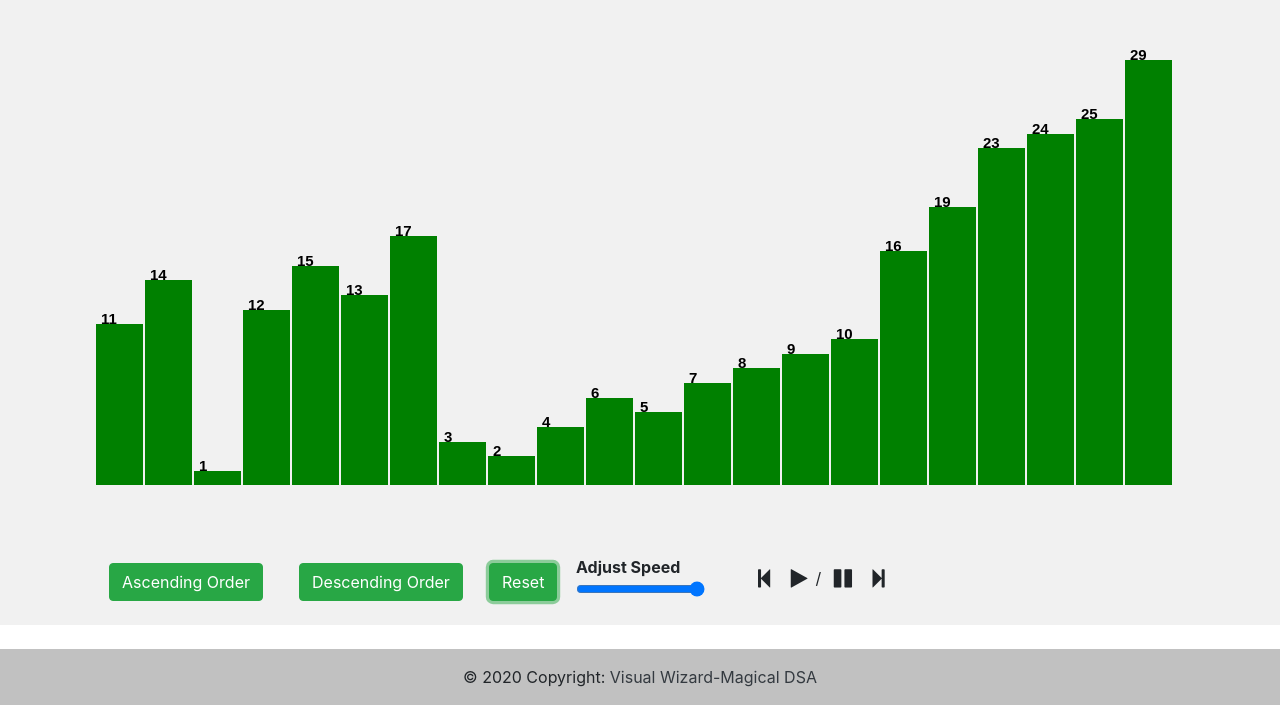
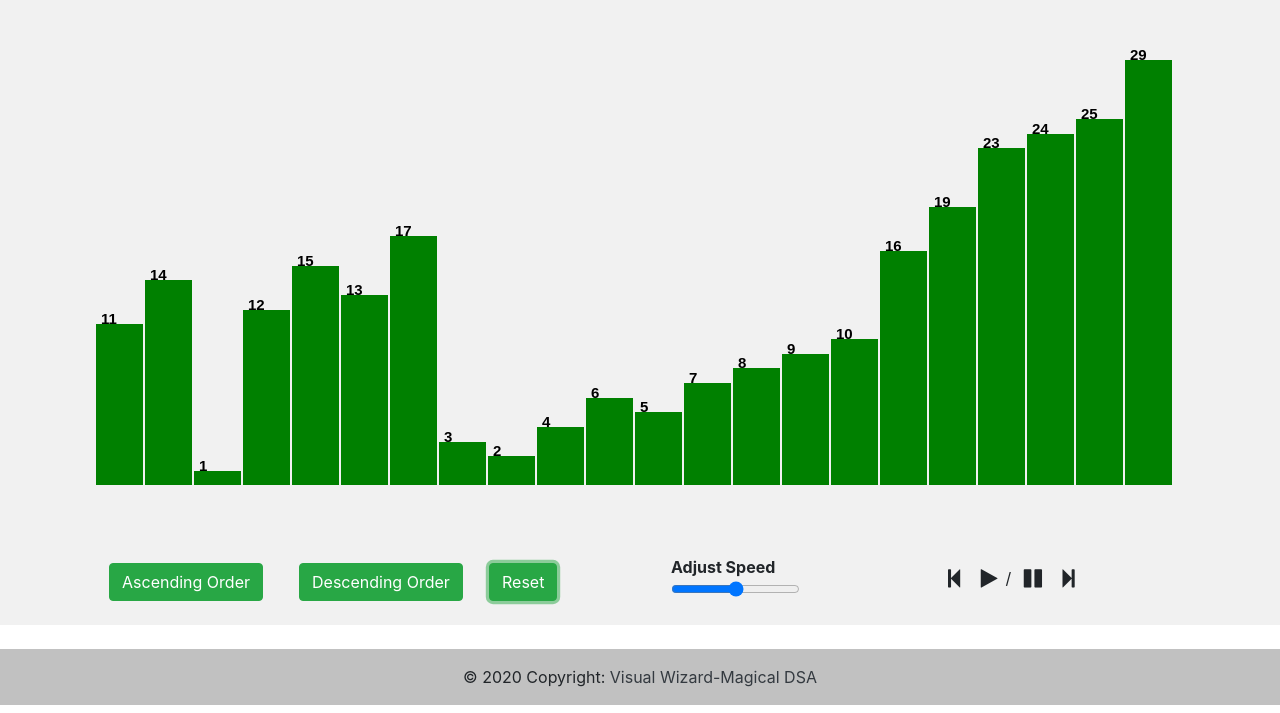
Before and after one commit to priyank-mungra/Magical_DSA, a plain HTML site: page Mark-1/SimulationPage.html in a window 1280 px wide. Both pictures are taken after a click on the button "Reset". Shown: the part 87-800 px from the top of the page. Drawn offline with nearby package versions, Linux system fonts and the light colour scheme; a web font is replaced by a local one.

Commit message:
animation speed & its location bug solve,
speed working properly - bug solve
speed location css adjust
var duration d3ChartCreate.js->Simulation.js
double click asce/desc - bug solve

```diff
--- a/Mark-1/SimulationPage.html
+++ b/Mark-1/SimulationPage.html
@@ -100,10 +100,10 @@
                 <div class="col-sm-2">
                     <button type="button" class="btn btn-success m-4" id="descendingBubbleSort" onclick="descendingBubbleSort()">Descending Order</button>
                 </div>
-                <div class="col-sm-1">
+                <div class="col-sm-2">
                     <button type="button" class="btn btn-success m-4" id="resetInput" onclick="resetInput()">Reset</button>
                 </div>
-                <div class="col-sm-2 p-3">
+                <div class="col-sm-3 p-3">
                     <div class="container">
                         <div class="row">
                             <div class="col">
@@ -117,7 +117,7 @@
                         </div>
                     </div>
                 </div>
-                <div class="col-sm-2 my-4">
+                <div class="col-sm-3 my-4">
                     <i class="fa fa-step-backward fa-lg m-2" title="Backward" style="cursor: pointer;"></i>
                     <i class="fa fa-play fa-lg m-2" title="Play" style="cursor: pointer;"></i>/
                     <i class="fa fa-pause fa-lg m-2" title="Pause" style="cursor: pointer;"></i>
--- a/Mark-1/js/BubbleSort.js
+++ b/Mark-1/js/BubbleSort.js
@@ -1,5 +1,5 @@
-var isContinuous = false;
-var noInterruption = true;
+let isContinuous = false;
+let noInterruption = true;
 
 async function ascendingBubbleSort() {
     if (isContinuous) {
--- a/Mark-1/js/Simulation.js
+++ b/Mark-1/js/Simulation.js
@@ -1,8 +1,21 @@
+let speedMin = 50;
+let speedMax = 1500;
+let defaultSpeed = (speedMax + speedMin) / 2;
+let duration = defaultSpeed;
+
 let speedAdjust = document.getElementById("speedAdjust");
+speedAdjust.setAttribute("min", speedMin);
+speedAdjust.setAttribute("max", speedMax);
+speedAdjust.value = defaultSpeed;
+
 
 function resetInput() {
-    noInterruption = false;
-    duration = speedAdjust.value;
+    // console.log(speedAdjust.value, duration);
+    if(isContinuous)
+    {
+        noInterruption = false;
+    }
+    duration = speedMax - speedAdjust.value + speedMin;
     currentValue = [...initial];
     myChart.remove();
     createChart();
@@ -95,6 +108,6 @@ function compareAnimation(d, d1) {
 
 
 speedAdjust.addEventListener("change", function(e) {
-    duration = speedAdjust.defaultValue - speedAdjust.value;
+    duration = speedMax - speedAdjust.value + speedMin;
     // console.log(duration);
 })
--- a/Mark-1/js/d3ChartCreate.js
+++ b/Mark-1/js/d3ChartCreate.js
@@ -1,4 +1,3 @@
-var duration = 1000;
 var initial = [11, 14, 1, 12, 15, 13, 17, 3, 2, 4, 6, 5, 7, 8, 9, 10, 16, 19, 23, 24, 25, 29];
 //var currentValue = [50, 70, 20, 80, 130, 430, 570, 320, 180, 247, 15, 19, 23];
 var currentValue = [...initial];
```
